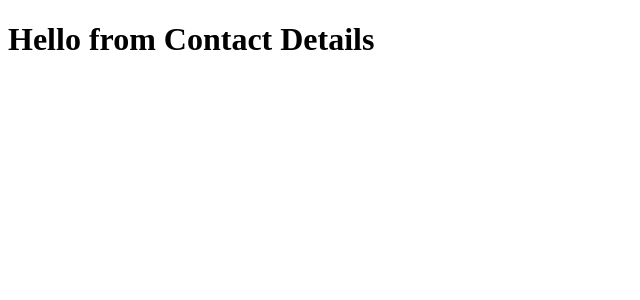
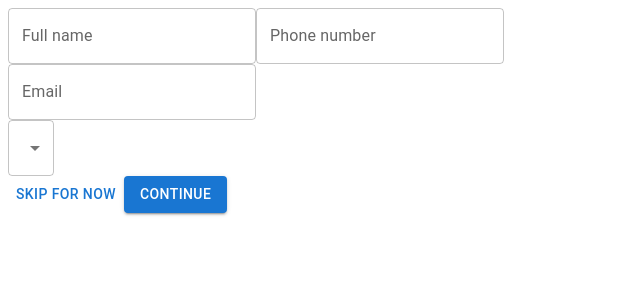
Before and after one commit to dilshanDD/user-onboarding-app, a React (Create React App) app: page / in a window 1280 px wide. Shown: the top 300 px of the page, without its empty margins (0-640 px from the left). Built offline with nearby package versions, Linux system fonts and the light colour scheme.

Commit message:
Contact Details form layout

```diff
--- a/src/App.js
+++ b/src/App.js
@@ -1,5 +1,4 @@
 import React from "react";
-import reactDom from "react-dom";
 import UserForm from "./components/UserForm";
 
 class App extends React.Component {
--- a/src/components/ContactDetails.js
+++ b/src/components/ContactDetails.js
@@ -1,13 +1,49 @@
 import React from "react";
-import reactDom from "react-dom";
+
+import TextField from "@mui/material/TextField";
+
+import Select from "@mui/material/Select";
+import Button from "@mui/material/Button";
 
 class ContactDetails extends React.Component {
+  continue = (e) => {
+    e.preventDefault();
+    this.props.nextStep();
+  };
+
   render() {
+    const { values, handleChange } = this.props;
+
     return (
-      <div>
+      <React.Fragment>
+        <TextField
+          label="Full name"
+          defaultValue={values.fullname}
+          onChange={handleChange("fullname")}
+        />
+        <TextField
+          label="Phone number"
+          defaultValue={values.phone}
+          onChange={handleChange("phone")}
+        />
 
-        <h1>Hello from Contact Details</h1>
-      </div>
+        <br />
+        <TextField
+          label="Email"
+          defaultValue={values.email}
+          onChange={handleChange("email")}
+        />
+        <br />
+        <Select
+          defaultValue={values.country}
+          onChange={handleChange("country")}
+        ></Select>
+        <br />
+        <Button size="medium">Skip for now</Button>
+        <Button variant="contained" onClick={this.continue}>
+          Continue
+        </Button>
+      </React.Fragment>
     );
   }
 }
--- a/src/components/UserForm.js
+++ b/src/components/UserForm.js
@@ -1,6 +1,9 @@
 import React from "react";
-import reactDom from "react-dom";
 import ContactDetails from "./ContactDetails";
+
+
+
+
 
 class UserForm extends React.Component {
   state = {
@@ -46,6 +49,7 @@ class UserForm extends React.Component {
           <ContactDetails
             nextStep={this.nextStep}
             handleChange={this.handleChange}
+            values ={values}
           /> //when add attributes to a components those are props
         );
       case 2:
```
Also changed, not shown: package.json (+5 -2 lines), 1 other file (tests, documents, lock files or other folders).
